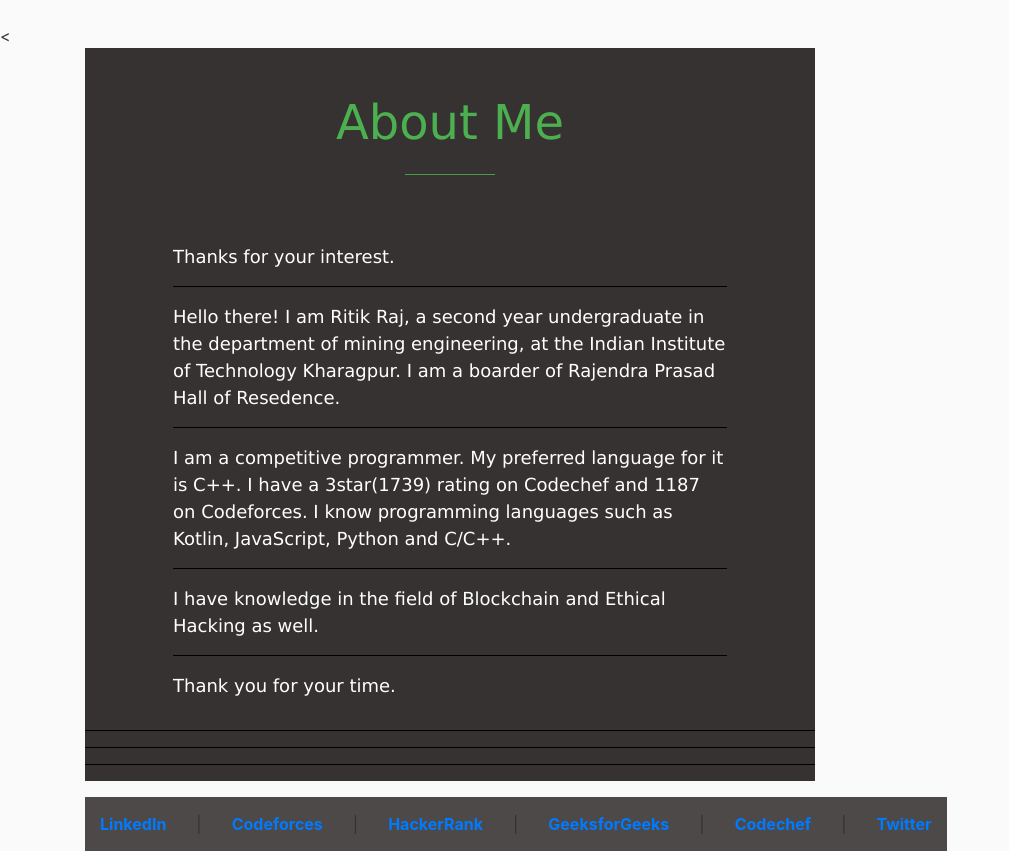
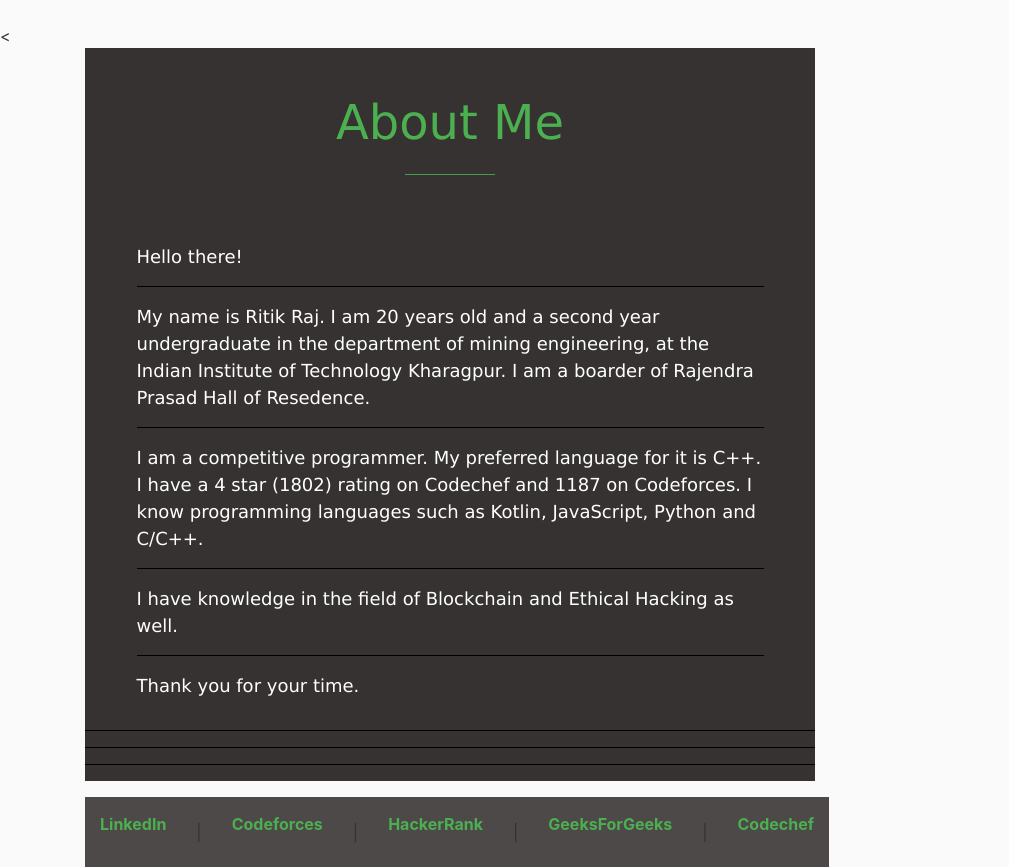
Before and after one commit to ritikraj26/Django_Project, a Django app: page /about/ in a window 1280 px wide. Shown: the part 56-923 px from the top of the page, without its empty margins (0-1009 px from the left). Run offline with Django 4.2, Linux system fonts and the light colour scheme; some libraries are stand-ins or nearby versions.

Commit message:
Update about.html

```diff
--- a/myPortfolio/templates/myPortfolio/about.html
+++ b/myPortfolio/templates/myPortfolio/about.html
@@ -5,7 +5,7 @@
         <tr>
             <td>
                 <table border="0" cellpadding="15"
-                    cellspacing="0" width="80%" align="center">
+                    cellspacing="0" width="90%" align="center">
                     <tr>
                         <td height="180" align="center"
                             valign="middle" colspan="2">
@@ -22,20 +22,19 @@
                         <td width="60%">
                             <font face="Verdana" size="4"
                                 color="white">
-                                Thanks for your interest.
+                                Hello there!
                                 <hr color="black">
-                                Hello there!
-                                I am Ritik Raj, a second year undergraduate in the department of mining engineering, at the Indian Institute of Technology Kharagpur.
+
+                                My name is Ritik Raj. I am 20 years old and a second year undergraduate in the department of mining engineering, at the Indian Institute of Technology Kharagpur.
                                 I am a boarder of Rajendra Prasad Hall of Resedence.
 
                                 <hr color="black">
 
-                                I am a competitive programmer. My preferred language for it is C++. I have a 3star(1739) rating on Codechef and 1187 on Codeforces.
+                                I am a competitive programmer. My preferred language for it is C++. I have a 4 star (1802) rating on Codechef and 1187 on Codeforces.
                                 I know programming languages such as Kotlin, JavaScript, Python and C/C++.
                                 <hr color="black">
 
                                 I have knowledge in the field of Blockchain and Ethical Hacking as well.
-
 
                                 <hr color="black">
                                 Thank you for your time.
@@ -66,7 +65,7 @@
                     cellspacing="0" width="90%" align="center">
                     <tr>
                         <td width="13%" valign="top">
-                            <a href="https://www.linkedin.com/in/ritik-raj-53025a200/" style="text-decoration:none"><b>LinkedIn</b>
+                            <a href="https://www.linkedin.com/in/ritik-raj-53025a200/" style="text-decoration:none"><b><p style="color:#4CAF50">LinkedIn</p></b>
                             </a>
                         </td>
 
@@ -75,7 +74,7 @@
                         </td>
 
                         <td width="13%" valign="top">
-                            <a href="https://codeforces.com/profile/_ritik" style="text-decoration:none"><b>Codeforces</b>
+                            <a href="https://codeforces.com/profile/_ritik" style="text-decoration:none"><b><p style="color:#4CAF50">Codeforces</p></b>
                             </a>
                         </td>
 
@@ -84,7 +83,7 @@
                         </td>
 
                         <td width="13%" valign="top">
-                            <a href="https://www.hackerrank.com/ritik_26" style="text-decoration:none"><b>HackerRank</b>
+                            <a href="https://www.hackerrank.com/ritik_26" style="text-decoration:none"><b><p style="color:#4CAF50">HackerRank</p></b>
                             </a>
                         </td>
 
@@ -93,7 +92,7 @@
                         </td>
 
                         <td width="13%" valign="top">
-                            <a href="https://auth.geeksforgeeks.org/user/ritikraj26/profile" style="text-decoration:none"><b>GeeksforGeeks</b>
+                            <a href="https://auth.geeksforgeeks.org/user/ritikraj26/profile" style="text-decoration:none"><b><p style="color:#4CAF50">GeeksForGeeks</p></b>
                             </a>
                         </td>
 
@@ -102,16 +101,7 @@
                         </td>
 
                         <td width="13%" valign="top">
-                            <a href="https://www.codechef.com/users/retr0_26" style="text-decoration:none"><b>Codechef</b>
-                            </a>
-                        </td>
-
-                        <td>
-                            |
-                        </td>
-
-                        <td width="13%" valign="top">
-                            <a href="https://twitter.com/__ritik_" style="text-decoration:none"><b>Twitter</b>
+                            <a href="https://www.codechef.com/users/retr0_26" style="text-decoration:none"><b><p style="color:#4CAF50">Codechef</p></b>
                             </a>
                         </td>
 
```
